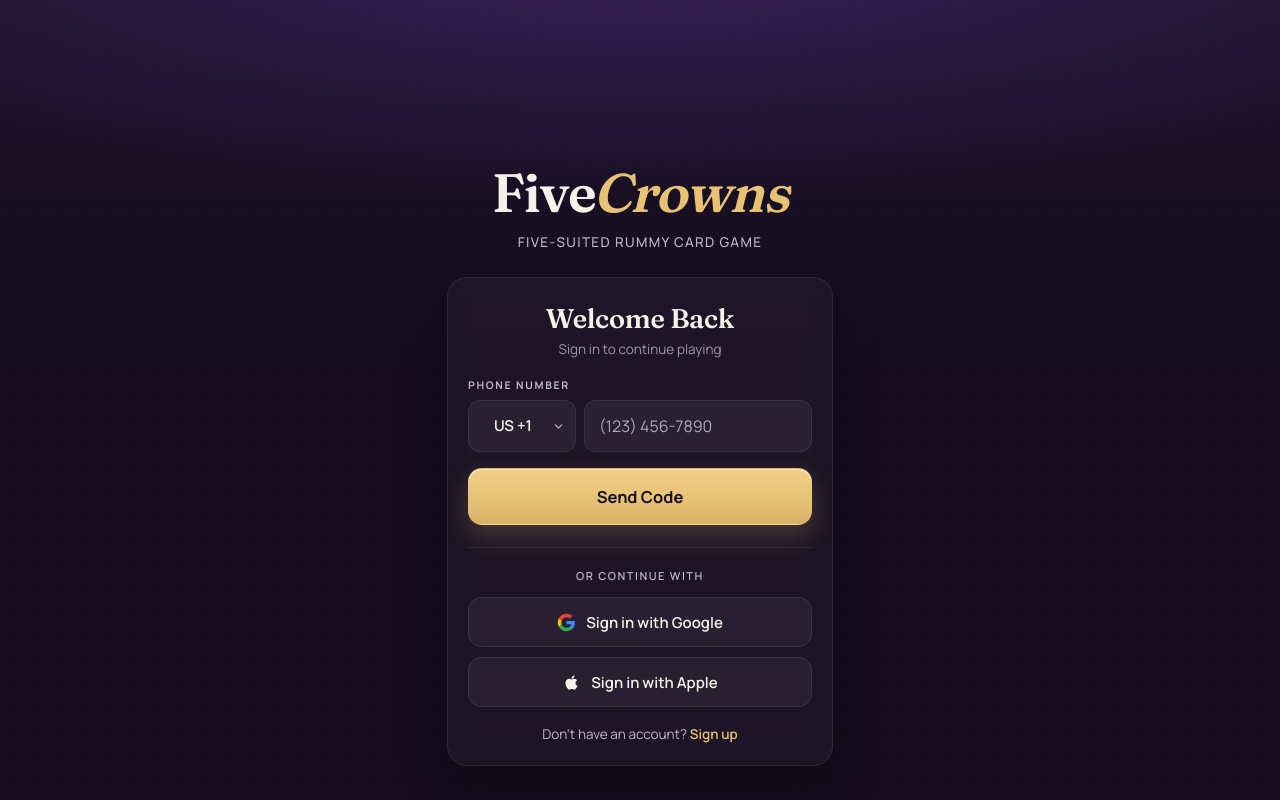
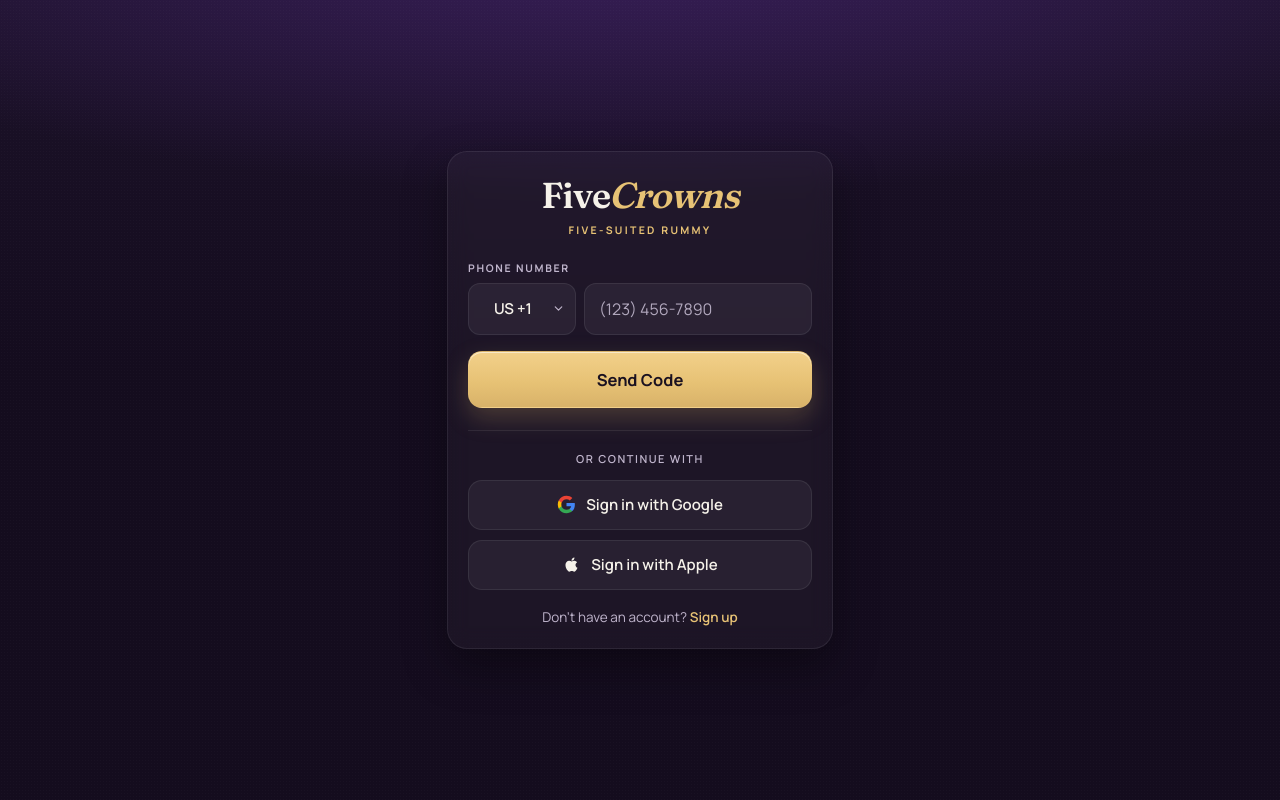
Before and after one commit to Kod3c/FiveCrowns, a plain HTML site: page login.html in a window 1280 px wide. Drawn offline with Linux system fonts and the light colour scheme; no server answers.

Commit message:
feat(login): brand the card header as Five Crowns / Five-Suited Rummy
Replace the card's 'Welcome Back' + 'Sign in to continue playing' with the
wordmark header, so the login card carries the brand in both the modal and
the standalone page.

- login.html no longer repeats a logo above the card (the header lives in
  the card now), so the page is just the centred card - no duplicate
- Fix centring: the mount div had no height, so the card's auto margins
  collapsed to 0 and it sat at the top. .container > #loginMount now fills
  the column (scoped, so the modal's mount is untouched)
- Signup form keeps its own 'Create Account' heading

```diff
--- a/css/login.css
+++ b/css/login.css
@@ -679,17 +679,56 @@ body::after {
 }
 
 /* ---------- auth card ---------- */
+/* On the login page the mount is a direct child of .container; let it fill the
+   column so the card's auto margins have free space to centre in. (In the modal
+   the mount sits in .login-overlay-scroll, so this must not be global.) */
+.container > #loginMount {
+  display: flex;
+  flex-direction: column;
+  flex: 1;
+  min-height: 0;
+}
+
 .auth-container {          /* plain wrapper; .auth-form carries the card */
   position: relative;
   z-index: 1;
   max-width: none;
-  margin: 0 22px auto;
+  margin: auto 22px;      /* centres the card on the login page */
   padding: 0;
   background: none;
   border: 0;
   border-radius: 0;
   box-shadow: none;
   text-align: left;
+}
+
+/* brand header inside the card (replaces the old "Welcome Back" heading) */
+.auth-brand {
+  margin: 0;
+  text-align: center;
+  font-family: var(--rv-display);
+  font-weight: 600;
+  font-size: 36px;
+  line-height: .98;
+  letter-spacing: -.02em;
+  color: var(--rv-ink);
+}
+
+.auth-brand .title-2 {
+  display: inline-block;
+  font-style: italic;
+  color: var(--rv-gold);
+  margin-left: -.05em;
+}
+
+.auth-brand-sub {
+  margin: 9px 0 24px;
+  text-align: center;
+  font-size: 10.5px;
+  font-weight: 700;
+  letter-spacing: .22em;
+  text-transform: uppercase;
+  color: var(--rv-gold);
 }
 
 .auth-form {
--- a/js/login-ui.js
+++ b/js/login-ui.js
@@ -9,8 +9,8 @@
   var LOGIN_HTML = `<div class="auth-container">
             <!-- Login Form -->
             <div id="loginForm" class="auth-form">
-                <h2 class="auth-title">Welcome Back</h2>
-                <p class="auth-subtitle">Sign in to continue playing</p>
+                <h2 class="auth-brand">Five<span class="title-2">Crowns</span></h2>
+                <p class="auth-brand-sub">Five-Suited Rummy</p>
 
                 <!-- Phone Login Fields -->
                 <div id="phoneLoginFields">
--- a/login.html
+++ b/login.html
@@ -24,14 +24,8 @@
 </head>
 <body>
     <div class="container">
-        <!-- Logo and Title -->
-        <div class="logo-section">
-            <h1 class="game-title">Five<span class="title-2">Crowns</span></h1>
-            <p class="tagline">Five-Suited Rummy Card Game</p>
-        </div>
-
-        <!-- Login / signup UI comes from js/login-ui.js - the SAME module the app
-             uses for its login modal, so there is only ever one copy of this markup. -->
+        <!-- The brand header now lives INSIDE the card (js/login-ui.js), so it is
+             never duplicated between this page and the app's login modal. -->
         <div id="loginMount"></div>
     </div>
 
```
